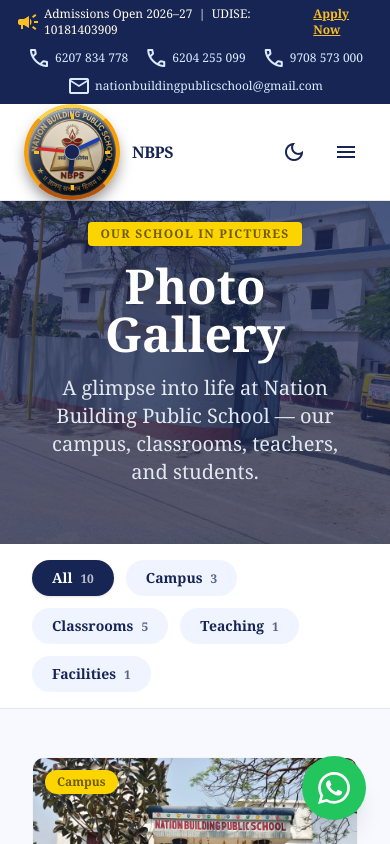
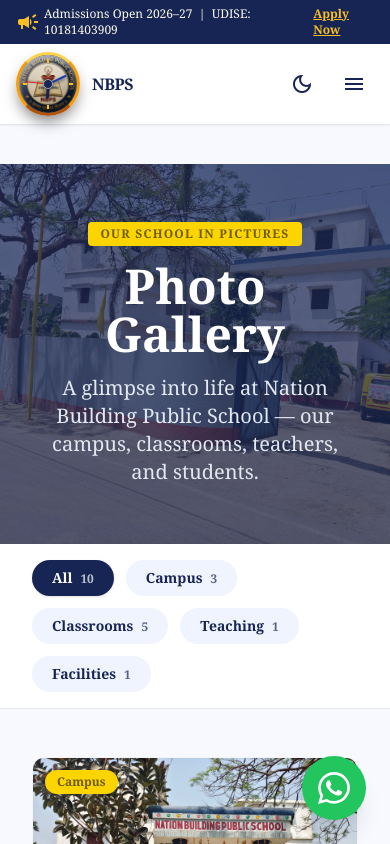
Before and after one commit to harshmahiraj4-cmd/Nbps-website-in-making, a Next.js app: page /gallery in a window 390 px wide. Shown: the top 844 px of the page. Built offline with nearby package versions, Linux system fonts and the light colour scheme.

Commit message:
Fix mobile layout congestion: make clock responsive and hide extra banner text

```diff
--- a/components/AnalogClock.tsx
+++ b/components/AnalogClock.tsx
@@ -11,7 +11,7 @@
   }, [])
 
   if (!time) {
-    return <div className="w-24 h-24 rounded-full border-[4px] border-amber-500 bg-white" />
+    return <div className="w-16 h-16 md:w-24 md:h-24 rounded-full border-[3px] md:border-[4px] border-amber-500 bg-white" />
   }
 
   const secondsDegrees = (time.getSeconds() / 60) * 360
@@ -20,7 +20,7 @@
 
   return (
     <div
-      className="relative w-24 h-24 rounded-full shadow-[0_8px_15px_-3px_rgba(0,0,0,0.5),inset_0_2px_4px_rgba(255,255,255,0.8),inset_0_-4px_8px_rgba(0,0,0,0.6)] flex items-center justify-center flex-shrink-0 bg-center overflow-hidden border-[4px] border-amber-500 border-t-amber-300 border-b-amber-700"
+      className="relative w-16 h-16 md:w-24 md:h-24 rounded-full shadow-[0_8px_15px_-3px_rgba(0,0,0,0.5),inset_0_2px_4px_rgba(255,255,255,0.8),inset_0_-4px_8px_rgba(0,0,0,0.6)] flex items-center justify-center flex-shrink-0 bg-center overflow-hidden border-[3px] md:border-[4px] border-amber-500 border-t-amber-300 border-b-amber-700"
       style={{ backgroundImage: 'url(/nbps-logo.jpg)', backgroundSize: '105% 105%' }}
     >
       {/* Dark overlay for contrast */}
@@ -29,31 +29,31 @@
       {/* 3D Glass Reflection Overlay */}
       <div className="absolute inset-0 bg-gradient-to-br from-white/50 via-white/5 to-black/30 rounded-full z-0 pointer-events-none" />
       {/* Center dot */}
-      <div className="absolute w-4 h-4 bg-blue-950 rounded-full z-20 shadow-md border border-gray-400" />
+      <div className="absolute w-2.5 h-2.5 md:w-4 md:h-4 bg-blue-950 rounded-full z-20 shadow-md border border-gray-400" />
 
       {/* Hour hand */}
       <div
-        className="absolute bottom-1/2 left-[calc(50%-2.5px)] w-[5px] h-[25%] bg-blue-950 origin-bottom rounded-full z-10 shadow-[2px_2px_4px_rgba(0,0,0,0.6)]"
+        className="absolute bottom-1/2 left-[calc(50%-1.5px)] md:left-[calc(50%-2.5px)] w-[3px] md:w-[5px] h-[25%] bg-blue-950 origin-bottom rounded-full z-10 shadow-[2px_2px_4px_rgba(0,0,0,0.6)]"
         style={{ transform: `rotate(${hourDegrees}deg)` }}
       />
 
       {/* Minute hand */}
       <div
-        className="absolute bottom-1/2 left-[calc(50%-2px)] w-[4px] h-[35%] bg-blue-800 origin-bottom rounded-full z-10 shadow-[2px_2px_3px_rgba(0,0,0,0.5)]"
+        className="absolute bottom-1/2 left-[calc(50%-1px)] md:left-[calc(50%-2px)] w-[2px] md:w-[4px] h-[35%] bg-blue-800 origin-bottom rounded-full z-10 shadow-[2px_2px_3px_rgba(0,0,0,0.5)]"
         style={{ transform: `rotate(${minsDegrees}deg)` }}
       />
 
       {/* Second hand */}
       <div
-        className="absolute bottom-1/2 left-[calc(50%-1.5px)] w-[3px] h-[40%] bg-red-600 origin-bottom rounded-full z-10 shadow-[1px_1px_2px_rgba(0,0,0,0.4)]"
+        className="absolute bottom-1/2 left-[calc(50%-0.5px)] md:left-[calc(50%-1.5px)] w-[1px] md:w-[3px] h-[40%] bg-red-600 origin-bottom rounded-full z-10 shadow-[1px_1px_2px_rgba(0,0,0,0.4)]"
         style={{ transform: `rotate(${secondsDegrees}deg)` }}
       />
 
       {/* Tick marks for 12, 3, 6, 9 */}
-      <div className="absolute top-1.5 left-[calc(50%-1.5px)] w-[3px] h-[5px] bg-amber-400 shadow-sm" />
-      <div className="absolute bottom-1.5 left-[calc(50%-1.5px)] w-[3px] h-[5px] bg-amber-400 shadow-sm" />
-      <div className="absolute left-1.5 top-[calc(50%-1.5px)] w-[5px] h-[3px] bg-amber-400 shadow-sm" />
-      <div className="absolute right-1.5 top-[calc(50%-1.5px)] w-[5px] h-[3px] bg-amber-400 shadow-sm" />
+      <div className="absolute top-1 md:top-1.5 left-[calc(50%-1px)] md:left-[calc(50%-1.5px)] w-[2px] md:w-[3px] h-[4px] md:h-[5px] bg-amber-400 shadow-sm" />
+      <div className="absolute bottom-1 md:bottom-1.5 left-[calc(50%-1px)] md:left-[calc(50%-1.5px)] w-[2px] md:w-[3px] h-[4px] md:h-[5px] bg-amber-400 shadow-sm" />
+      <div className="absolute left-1 md:left-1.5 top-[calc(50%-1px)] md:top-[calc(50%-1.5px)] w-[4px] md:w-[5px] h-[2px] md:h-[3px] bg-amber-400 shadow-sm" />
+      <div className="absolute right-1 md:right-1.5 top-[calc(50%-1px)] md:top-[calc(50%-1.5px)] w-[4px] md:w-[5px] h-[2px] md:h-[3px] bg-amber-400 shadow-sm" />
     </div>
   )
 }
--- a/components/Navbar.tsx
+++ b/components/Navbar.tsx
@@ -30,7 +30,7 @@
         </div>
 
         {/* Contact Details */}
-        <div className="flex flex-wrap items-center justify-center gap-x-4 gap-y-1 text-blue-100">
+        <div className="hidden md:flex flex-wrap items-center justify-center gap-x-4 gap-y-1 text-blue-100">
           <a href="tel:6207834778" className="flex items-center gap-1 hover:text-white transition-colors">
             <span className="material-symbols-outlined text-[14px]">call</span> 6207 834 778
           </a>
@@ -48,7 +48,7 @@
 
       {/* Navbar */}
       <nav className="bg-white dark:bg-gray-900 w-full border-b border-gray-200 dark:border-gray-800">
-        <div className="flex justify-between items-center h-24 px-6 max-w-container mx-auto">
+        <div className="flex justify-between items-center h-20 md:h-24 px-4 md:px-6 max-w-container mx-auto">
 
           {/* Logo and Clock */}
           <Link href="/" className="flex items-center gap-3">
```
